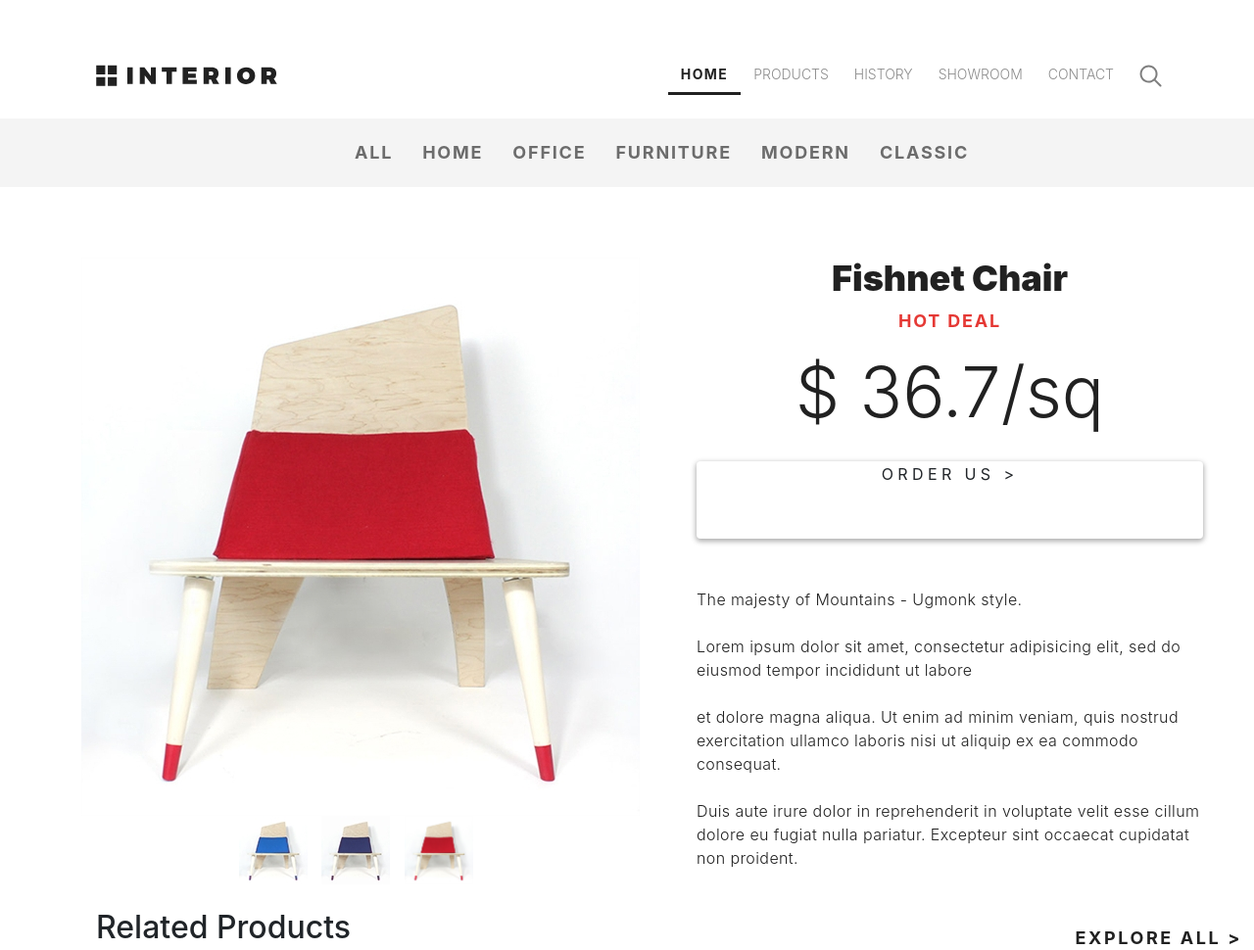
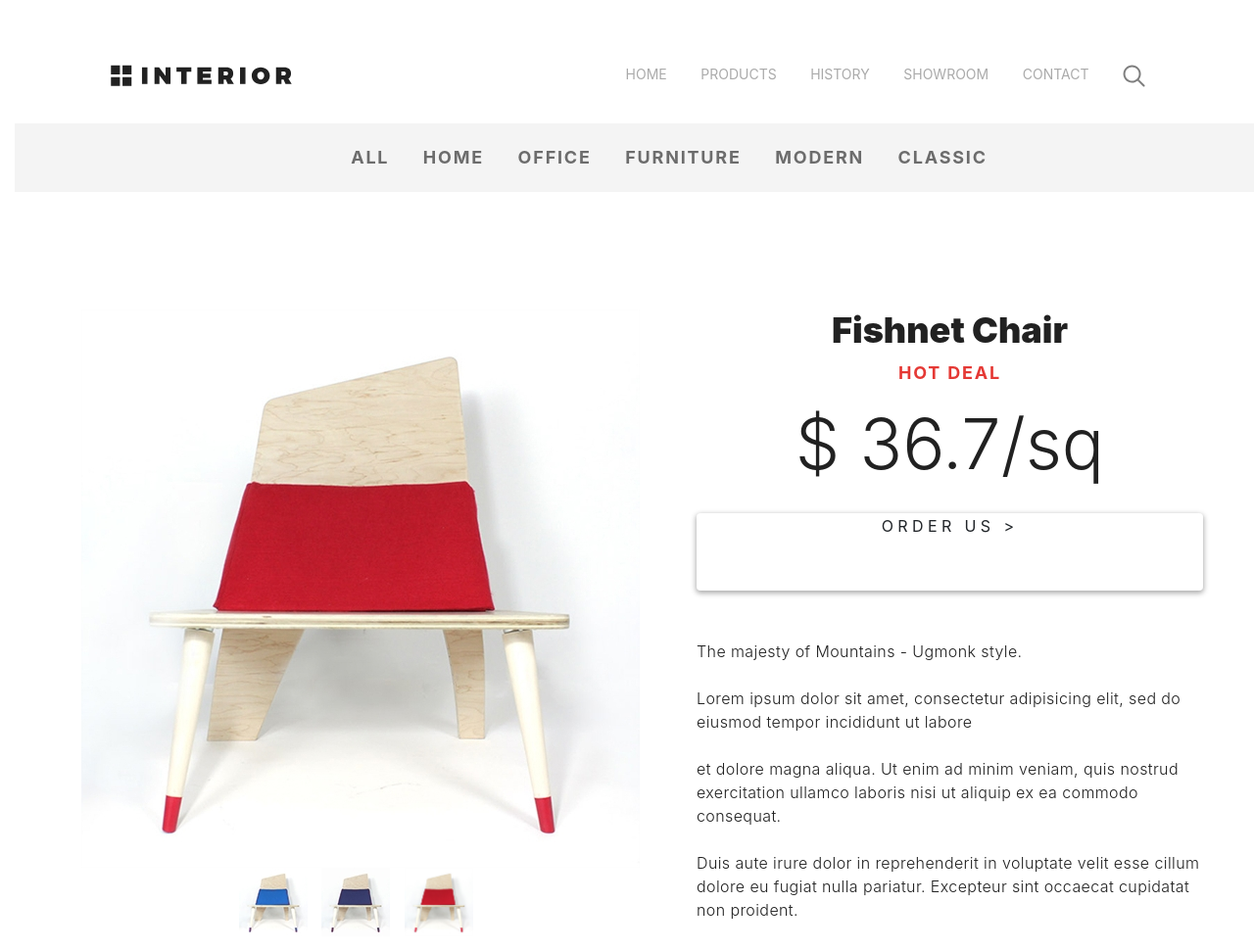
Before and after one commit to alexcoach030/Layoutproject, a website built with Parcel: page product.html in a window 1280 px wide. Shown: the top 970 px of the page at 98% size. Built offline with nearby package versions, Linux system fonts and the light colour scheme.

Commit message:
product html complete

```diff
--- a/css/main.css
+++ b/css/main.css
@@ -59,6 +59,7 @@ body{
 
 .menu-link:hover{
   color: #212121;
+
 }
 .menu-link-active{
   color: #212121;
@@ -637,13 +638,20 @@ body{
 }
 
 .footer{
-  height: 384px;
   background-image: url("../img/footer-back.svg");
   padding-bottom: 200px;
 }
 
 .footer-content{
   padding-top: 120px;
+}
+
+.related-img{
+  opacity: 0.7;
+}
+
+.related-img:hover{
+  opacity: 1;
 }
 
 .footer-contacts{
@@ -660,6 +668,13 @@ body{
   text-align: left;
   text-transform: uppercase;
   padding-bottom: 24px;
+}
+
+.opacityback{
+  background-color: #cccccc;
+  opacity: 0.5;
+  width: 370px;
+  height: 370px;
 }
 
 .footer-contacts-text{
@@ -788,7 +803,7 @@ body{
 
 .footer-copyright{
   float: left;
-  width: 362px;
+  width: 362px!important;
   color: #6c6c6c;
   font-size: 12px;
   font-weight: 700;
@@ -806,6 +821,7 @@ body{
 
 .footer-terms{
   padding-left: 172px;
+  padding-bottom: 100px;
 }
 
 .social{
@@ -873,6 +889,7 @@ body{
 
 .footer-terms-text:hover{
   letter-spacing: 1.3px;
+  color: #6c6c6c;
 }
 
 .headercont{
@@ -885,29 +902,8 @@ body{
   height: 70px;
 }
 
-.plinks{
-  align-items: center;
-  justify-content: center;
-}
-
-.plinks a{
-  color: #6c6c6c;
-  font-size: 18px;
-  font-weight: 700;
-  font-style: normal;
-  text-align: center;
-  text-transform: uppercase;
-  margin: 0 15px!important;
-  line-height: 70px;
-  letter-spacing: 1.8px;
-}
-
-.plinks a:hover{
-  text-decoration: none!important;
-}
-
 .product-slider{
-  margin-top: 72px;
+  margin-top: 120px;
 }
 
 .mp{
@@ -919,6 +915,11 @@ body{
   margin-left: 98px;
   margin-right: 98px;
   margin-bottom: 120px;
+  margin-top: 245px;
+}
+
+.related-header{
+  margin-bottom: 71px;
 }
 
 .cargo{
@@ -935,7 +936,7 @@ body{
 }
 
 .cargo ul li:hover{
-  outline: 1px solid black;
+  opacity: 0.5;
 }
 
 .product-btn{
@@ -994,10 +995,193 @@ body{
   margin-top: 50px;
 }
 
+nav {
+  width: 80%;
+  margin: 0 auto;
+  background: #fff;
+  padding: 50px 0;
+  box-shadow: 0px 5px 0px #dedede;
+}
+nav ul {
+  list-style: none;
+  text-align: center;
+}
+nav ul li {
+  display: inline-block;
+}
+nav ul li a {
+  display: block;
+  padding: 15px;
+  text-decoration: none;
+  color: #aaa;
+  font-weight: 800;
+  text-transform: uppercase;
+  margin: 0 10px;
+}
+nav ul li a,
+nav ul li a:after,
+nav ul li a:before {
+  transition: all .5s;
+}
+nav ul li a:hover {
+  color: #555;
+}
+
+
+/* stroke */
+nav.stroke ul li a,
+nav.fill ul li a {
+  position: relative;
+}
+nav.stroke ul li a:after,
+nav.fill ul li a:after {
+  position: absolute;
+  bottom: 0;
+  left: 0;
+  right: 0;
+  margin: auto;
+  width: 0%;
+  content: '.';
+  color: transparent;
+  background: #212121;
+  height: 1px;
+}
+nav.stroke ul li a:hover:after {
+  width: 100%;
+}
+
+.menu-link-product{
+  font-size: 14px;
+  font-weight: 400;
+  text-transform: uppercase;
+  text-decoration: none!important;
+  line-height: 1.4!important;
+  padding: 0px 5px 5px 5px;
+}
+
+.menu-link-product:hover{
+  color: #212121!important;
+  line-height: 1.4!important;
+}
+
+.menu_product{
+  padding-top: 0;
+  padding-bottom: 0;
+  float: right;
+  box-shadow: none;
+  width: auto;
+}
+
+.related-name{
+  color: #212121;
+  font-size: 36px;
+  font-weight: 700;
+  font-style: normal;
+  letter-spacing: normal;
+  text-align: left;
+}
 
 
 .btn:hover{
   background-color: coral;
+}
+
+.shift{
+  background-color: #f4f4f4;
+  align-items: center;
+  justify-content: center;
+  height: 70px;
+  padding: 0;
+  box-shadow: none;
+}
+
+nav.shift ul li a {
+  position:relative;
+  z-index: 1;
+  color: #6c6c6c;
+  font-size: 18px;
+  font-weight: 700;
+  font-style: normal;
+  text-align: center;
+  text-transform: uppercase;
+  padding-top: 0;
+  padding-bottom: 0;
+  line-height: 70px;
+  letter-spacing: 1.8px;
+  text-decoration: none;
+  margin: 0!important;
+}
+
+nav.shift ul li a:hover {
+  color: #212121;
+}
+nav.shift ul li a:after {
+  display: block;
+  position: absolute;
+  top: 0;
+  left: 0;
+  bottom: 0;
+  right: 0;
+  margin: auto;
+  width: 100%;
+  height: 1px;
+  content: '';
+  color: transparent;
+  background: #ffffff;
+  opacity: 0;
+  z-index: -1;
+}
+nav.shift ul li a:hover:after {
+  opacity: 1;
+  visibility: visible;
+  height: 100%;
+}
+
+
+
+/* Keyframes */
+@-webkit-keyframes fill {
+  0% {
+    width: 0%;
+    height: 1px;
+  }
+  50% {
+    width: 100%;
+    height: 1px;
+  }
+  100% {
+    width: 100%;
+    height: 100%;
+    background: #333;
+  }
+}
+
+/* Keyframes */
+@-webkit-keyframes circle {
+  0% {
+    width: 1px;
+    top: 0;
+    left: 0;
+    bottom: 0;
+    right: 0;
+    margin: auto;
+    height: 1px;
+    z-index: -1;
+    background: #eee;
+    border-radius: 100%;
+  }
+  100% {
+    background: #aaa;
+    height: 5000%;
+    width: 5000%;
+    z-index: -1;
+    top: 0;
+    bottom: 0;
+    left: 0;
+    right: 0;
+    margin: auto;
+    border-radius: 0;
+  }
 }
 
 ::selection {
@@ -1098,6 +1282,8 @@ textarea {
     text-shadow: none !important;
   }
 
+
+
   a,
   a:visited {
     text-decoration: underline;
--- a/product.html
+++ b/product.html
@@ -16,27 +16,39 @@
 </head>
 <body>
 <div class="maincontainer">
-  <div class="site">
+  <div class="container mx-0" style="max-width: 1366px">
     <div class="header headercont clearfix">
+      <div class="row">
+        <div class="col-md-12">
           <a href="#"><img src="img/logo.svg" alt="logo"></a>
-      <ul class="menu clearfix fill">
-        <li class="menu-list"><a href="" class="menu-link menu-link-active">HOME</a></li>
-        <li class="menu-list"><a href="" class="menu-link">PRODUCTS</a></li>
-        <li class="menu-list"><a href="" class="menu-link">HISTORY</a></li>
-        <li class="menu-list"><a href="" class="menu-link">SHOWROOM</a></li>
-        <li class="menu-list"><a href="" class="menu-link">CONTACT</a></li>
-        <li class="menu-list"><a href="" class="menu-link"><img class="menu-search-img" src="img/search.svg" alt="search"></a></li>
+          <nav class="stroke menu_product">
+          <ul>
+            <li><a href="index.html" class="menu-link-product">HOME</a></li>
+            <li><a href="#" class="menu-link-product">PRODUCTS</a></li>
+            <li><a href="#" class="menu-link-product">HISTORY</a></li>
+            <li><a href="#" class="menu-link-product">SHOWROOM</a></li>
+            <li><a href="#" class="menu-link-product">CONTACT</a></li>
+            <li><a href="#" class="menu-link-product"><img class="menu-search-img" src="img/search.svg" alt="search"></a></li>
           </ul>
+        </nav>
+        </div>
+      </div>
     </div>
     <div class="product-links mt-3">
-        <ul class="nav plinks container">
+      <div class="row">
+        <div class="col-md-12"></div>
+          <nav class="shift plinks">
+            <ul>
               <li><a href="#">All</a></li>
-          <li><a href="#">HOME</a></li>
+              <li><a href="index.html">HOME</a></li>
               <li><a href="#">OFFICE</a></li>
               <li><a href="#">FURNITURE</a></li>
               <li><a href="#">MODERN</a></li>
               <li><a href="#">CLASSIC</a></li>
             </ul>
+          </nav>
+        </div>
+      </div>
     </div>
     <div class="product-slider mp">
       <div class="row px-0">
@@ -62,16 +74,22 @@
     </div>
     <div class="related px-0">
       <div class="related-header px-0">
-        <h2 style="display:inline-block;">Related Products</h2>
-        <a class="explore-link" href="#">explore all &gt;</a>
+        <h2 class="related-name" style="display:inline-block;">Related Products</h2>
+        <a class="explore-link" style="text-decoration: none" href="#">explore all &gt</a>
       </div>
       <div class="row px-0">
-        <div class="col-md-4 px-0"><a href=""><img src="img/related1.jpg" alt="related1"></a></div>
-        <div class="col-md-4 px-0"><a href=""><img src="img/related2.jpg" alt="related2"></a></div>
-        <div class="col-md-4 px-0"><a href=""><img src="img/related3.jpg" alt="related3"></a></div>
+        <div class="col-md-4 px-0">
+          <a class="related-img" href=""><img src="img/related1.jpg" alt="related1"></a>
+        </div>
+        <div class="col-md-4 px-0">
+          <a class="related-img" href=""><img src="img/related2.jpg" alt="related2"></a>
+        </div>
+        <div class="col-md-4 px-0">
+          <a class="related-img" href=""><img src="img/related3.jpg" alt="related3"></a>
         </div>
       </div>
-    <div class="footer">
+    </div>
+    <div class="footer padding-site" style="padding-top: 120px;">
       <div class="footer-content mt-0 pt-0">
         <div class="footer-contacts">
           <p class="footer-contacts-tag">Contact us</p>
@@ -124,8 +142,7 @@
             </div>
           </div>
           <div class="footer-terms">
-            <a href="#" class="footer-terms-text">Terms & Conditions  /  Privacy policy & Cookies</a>
-          </div>
+            <a style="text-decoration: none; :hover{color: #6c6c6c}" href="#" class="footer-terms-text">Terms & Conditions  /  Privacy policy & Cookies</a>
           </div>
         </div>
       </div>
```
Also changed, not shown: index.html (+1 -1 lines). Lines whose indentation alone changed are shown as unchanged.
